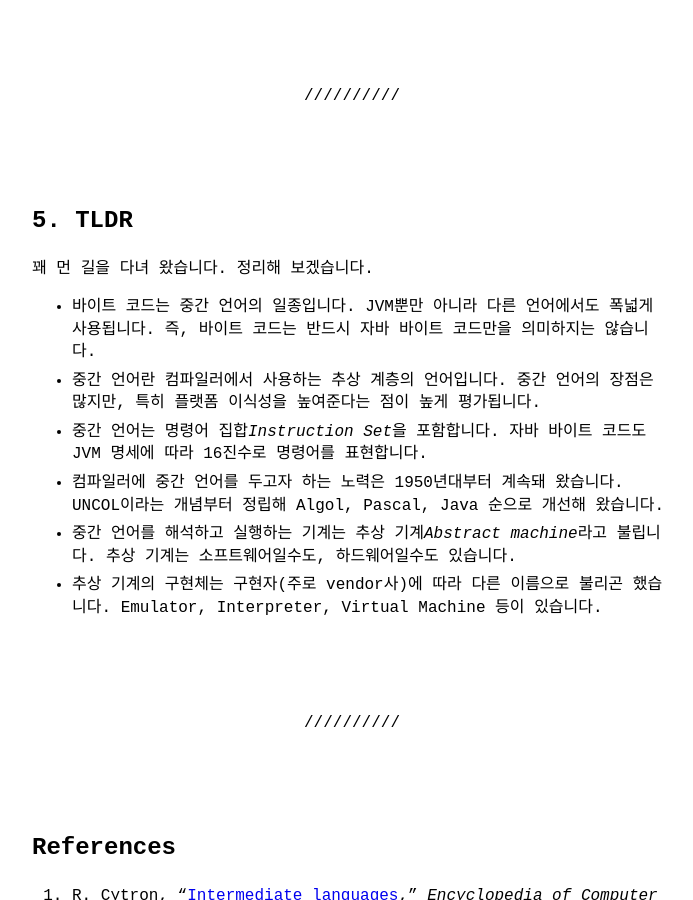
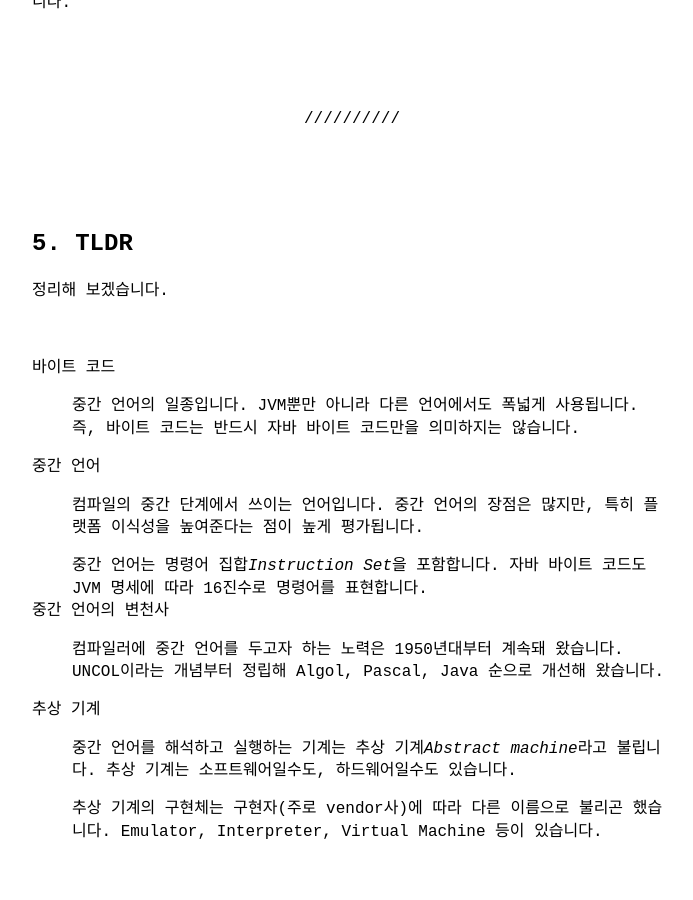
Before and after one commit to electronyoon/electronyoon.github.io, a Jekyll site: the page built from _posts/2024-11-05-자바 바이트 코드, 왜 만들었을까?.md, in a window 1280 px wide and 900 px high, scrolled down 6090 px. Shown: the whole window, without its empty margins (288-981 px from the left). Built offline with Jekyll 4.4.1, drawn with Linux system fonts in a browser that asks for light colours; some of the changed text lies outside the part shown.

Commit message:
modify readability

````diff
--- a/_posts/2024-11-05-자바 바이트 코드, 왜 만들었을까?.md
+++ b/_posts/2024-11-05-자바 바이트 코드, 왜 만들었을까?.md
@@ -28,7 +28,7 @@ last_modified_at: 2024-11-26
 
 JVM 계열 언어를 다룰 때 꼭 등장하는 용어. 바이트 코드란 무엇일까요?
 - 바이트 코드는 중간*intermediate* 언어의 일종입니다.
-- 중간 언어란 원시*source* 언어를 목적*target* 언어로 변환하는 작업 중간에 생성되는 언어입니다.[^1]
+- 중간 언어는 주로 컴파일러의 세계에서 쓰이는 용어입니다. 원시*source* 언어를 목적*target* 언어로 변환하는 작업 중간에 생성되는 언어를 뜻합니다.[^1]
 - 가령 C++ 컴파일러는 C언어를 거쳐 기계어를 생성합니다.
 - LATEX는 TEX를 거쳐 .div 파일을 생성합니다.
 
@@ -55,7 +55,7 @@ a += 1;
 ```
 00000000: cafe babe 0000 0034 000f 0a00 0300 0c07
 ```
-파일이 다 그렇듯 맨 앞은 메타데이터를 포함합니다. *cafe babe*는 자바 클래스 파일의 매직넘버입니다. 이에 관한 [재밌는 일화](https://velog.io/@hyeonwoody/CAFㅌ₩EDEAD-CAFEBABE-사라지고-살아있는-매직넘버)가 있습니다.
+파일이 다 그렇듯 맨 앞은 메타데이터를 포함합니다. *cafe babe*는 자바 클래스 파일의 매직넘버입니다. 왜 이런 이름이 되었는지 [재밌는 읽을거리](https://velog.io/@hyeonwoody/CAFEDEAD-CAFEBABE-사라지고-살아있는-매직넘버 "[Interesting]CAFEDEAD & CAFEBABE 사라지고 살아있는 매직넘버")도 있습니다.
 
 <br>
 main 코드에 해당하는 부분은 중간에 있습니다.
@@ -100,9 +100,9 @@ JVM은 이 명령어들을 해석해 기계어로 변환하고 실행합니다.
 
 > "If a different product is needed for each situation, then this company must develop and support s x t compilers, as shown on the left in Fig. 1; however, this work can be reduced to s + t if an IL can be introduced between the source and target specifications, as shown on the right in Fig. 1:"
 
-IL(중간 언어)은 컴파일 경우의 수를 s\*t에서 s+t로 줄여 *"portable"*하게 만든다는 것이 핵심입니다.
+IL(중간 언어)은 컴파일을 위한 번역 경우의 수를 s\*t에서 s+t로 줄여 *"portable"*하게 만든다는 것이 핵심입니다.
 
-Java의 창시자 James Gosling 또한 동일한 취지의 언급을 남겼습니다. 다음은 Oak에 관한 발표 중 일부입니다[^5]. (Oak은 프로그래밍 언어로, Java의 전신입니다)
+Java의 창시자 James Gosling도 동일한 이유로 바이트 코드를 만든 것으로 보입니다. 다음은 Oak에 관한 발표 중 일부입니다[^5]. (Oak은 프로그래밍 언어로, Java의 전신입니다)
 
 > "The solution we settled on was to compile to a byte coded machine independent instruction set that bears a certain resemblance to things like the UCSD Pascal P-Codes."
 
@@ -165,14 +165,27 @@ UCSD Pascal의 P-Codes의 개념과 다소 비슷하다고 하는군요.
 
 # 5. TLDR
 
-꽤 먼 길을 다녀 왔습니다. 정리해 보겠습니다.
+정리해 보겠습니다.
 
-- 바이트 코드는 중간 언어의 일종입니다. JVM뿐만 아니라 다른 언어에서도 폭넓게 사용됩니다. 즉, 바이트 코드는 반드시 자바 바이트 코드만을 의미하지는 않습니다.
-- 중간 언어란 컴파일러에서 사용하는 추상 계층의 언어입니다. 중간 언어의 장점은 많지만, 특히 플랫폼 이식성을 높여준다는 점이 높게 평가됩니다.
-- 중간 언어는 명령어 집합*Instruction Set*을 포함합니다. 자바 바이트 코드도 JVM 명세에 따라 16진수로 명령어를 표현합니다.
-- 컴파일러에 중간 언어를 두고자 하는 노력은 1950년대부터 계속돼 왔습니다. UNCOL이라는 개념부터 정립해 Algol, Pascal, Java 순으로 개선해 왔습니다.
-- 중간 언어를 해석하고 실행하는 기계는 추상 기계*Abstract machine*라고 불립니다. 추상 기계는 소프트웨어일수도, 하드웨어일수도 있습니다.
-- 추상 기계의 구현체는 구현자(주로 vendor사)에 따라 다른 이름으로 불리곤 했습니다. Emulator, Interpreter, Virtual Machine 등이 있습니다.
+<br>
+
+바이트 코드
+
+: 중간 언어의 일종입니다. JVM뿐만 아니라 다른 언어에서도 폭넓게 사용됩니다. 즉, 바이트 코드는 반드시 자바 바이트 코드만을 의미하지는 않습니다.
+
+중간 언어
+
+: 컴파일의 중간 단계에서 쓰이는 언어입니다. 중간 언어의 장점은 많지만, 특히 플랫폼 이식성을 높여준다는 점이 높게 평가됩니다.
+: 중간 언어는 명령어 집합*Instruction Set*을 포함합니다. 자바 바이트 코드도 JVM 명세에 따라 16진수로 명령어를 표현합니다.
+
+중간 언어의 변천사
+
+: 컴파일러에 중간 언어를 두고자 하는 노력은 1950년대부터 계속돼 왔습니다. UNCOL이라는 개념부터 정립해 Algol, Pascal, Java 순으로 개선해 왔습니다.
+
+추상 기계
+
+: 중간 언어를 해석하고 실행하는 기계는 추상 기계*Abstract machine*라고 불립니다. 추상 기계는 소프트웨어일수도, 하드웨어일수도 있습니다.
+: 추상 기계의 구현체는 구현자(주로 vendor사)에 따라 다른 이름으로 불리곤 했습니다. Emulator, Interpreter, Virtual Machine 등이 있습니다.
 
 <br><br>
 
````
